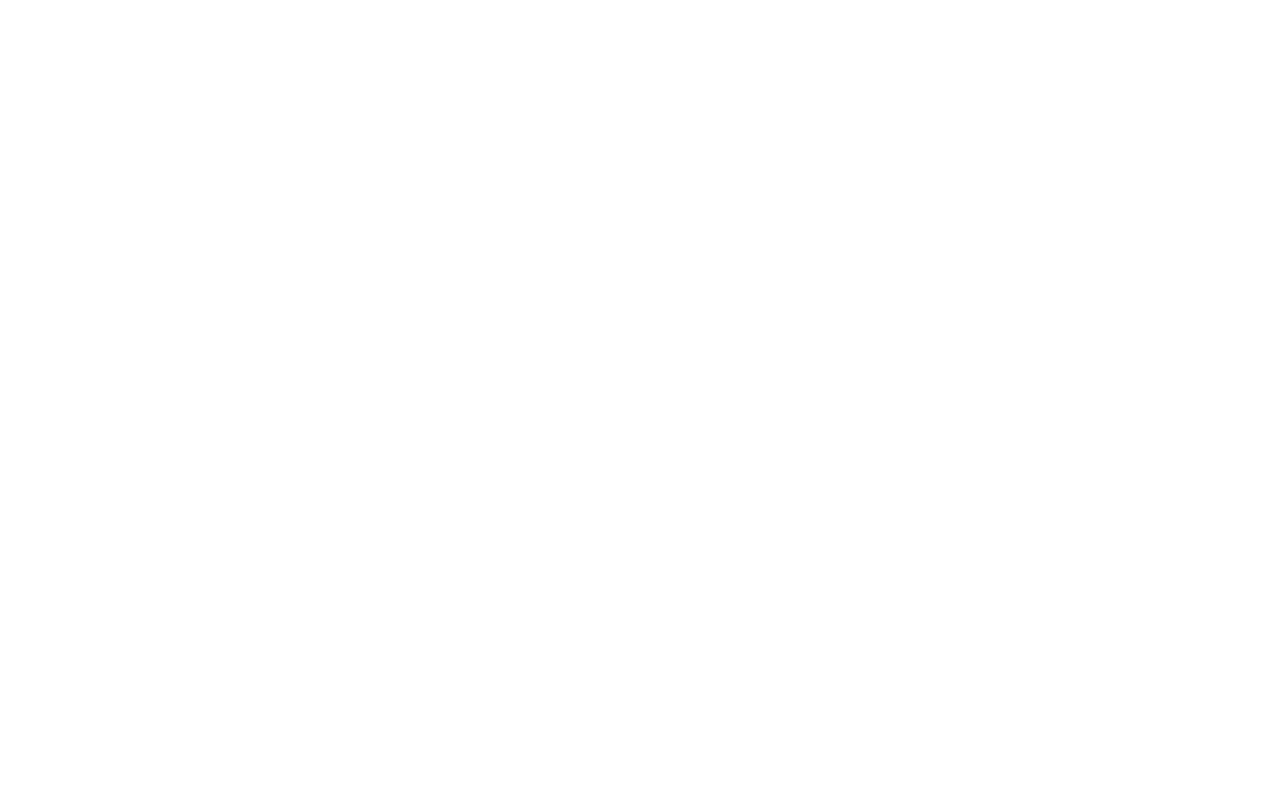
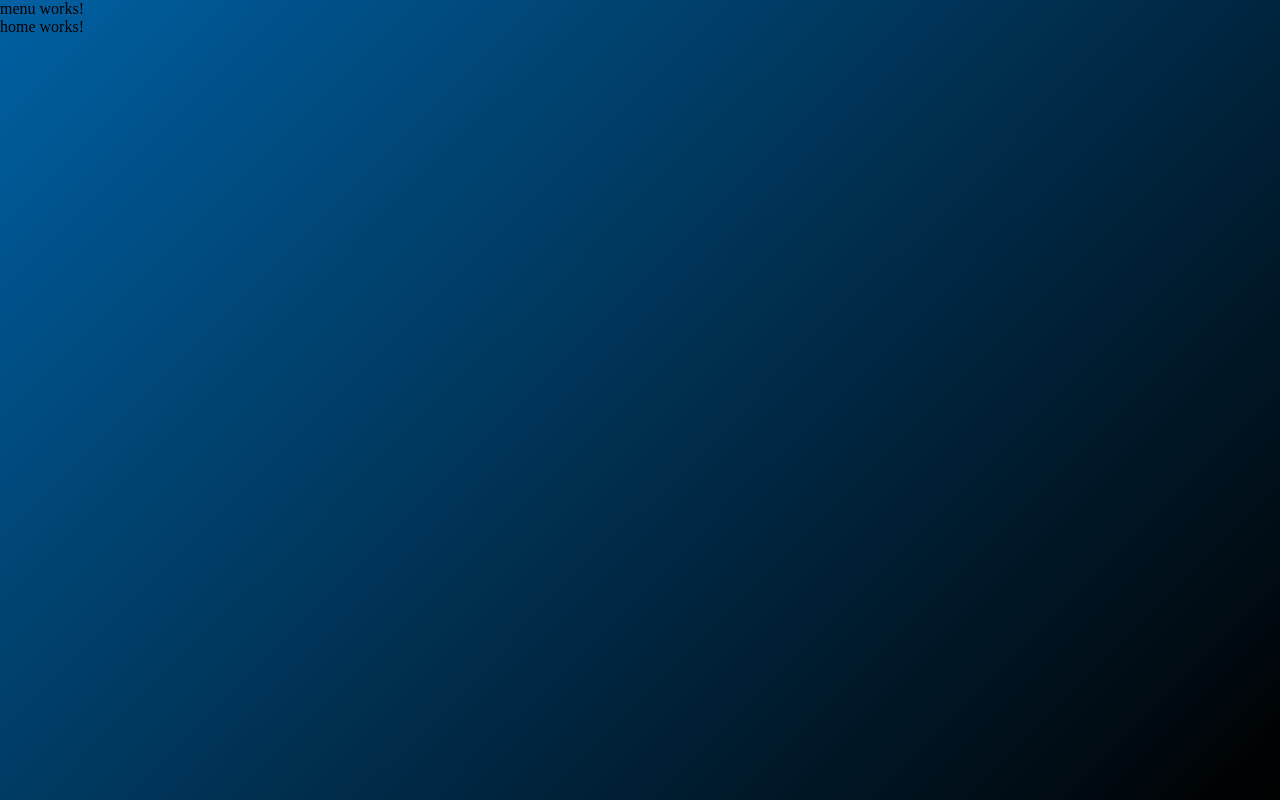
Before and after one commit to rafael-deroncio/dio-desafio-psn-store, an Angular app: page / in a window 1280 px wide. Built offline with nearby package versions, Linux system fonts and the light colour scheme.

Commit message:
add css reset

```diff
--- a/src/app/app.component.html
+++ b/src/app/app.component.html
@@ -1 +1,3 @@
+<app-menu></app-menu>
+<app-home></app-home>
 <router-outlet></router-outlet>
--- a/src/styles.css
+++ b/src/styles.css
@@ -1 +1,13 @@
 /* You can add global styles to this file, and also import other style files */
+* {
+  padding: 0;
+  margin: 0;
+  border: 0;
+  box-sizing: border-box;
+}
+
+body {
+  background: linear-gradient(135deg, #0060A2, #000);
+  background-attachment: fixed;
+  background-size: cover;
+}
```
